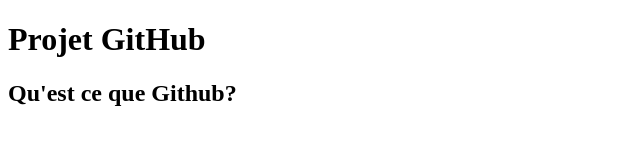
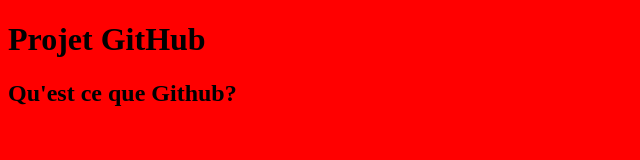
Before and after one commit to xenogears78/Projet-Github, a plain HTML site: page index.html in a window 1280 px wide. Shown: the whole page, without its empty margins (0-640 px from the left). Drawn offline with Linux system fonts and the light colour scheme.

Commit message:
j'ai changé la couleur du background du body sur css

```diff
--- a/css/index.css
+++ b/css/index.css
@@ -0,0 +1,3 @@
+body {
+   background-color: red;
+}
--- a/index.html
+++ b/index.html
@@ -4,6 +4,7 @@
     <meta charset="UTF-8">
     <meta http-equiv="X-UA-Compatible" content="IE=edge">
     <meta name="viewport" content="width=device-width, initial-scale=1.0">
+    <link rel="stylesheet" href="css/index.css">
     <title>Document</title>
 </head>
 <body>
```
